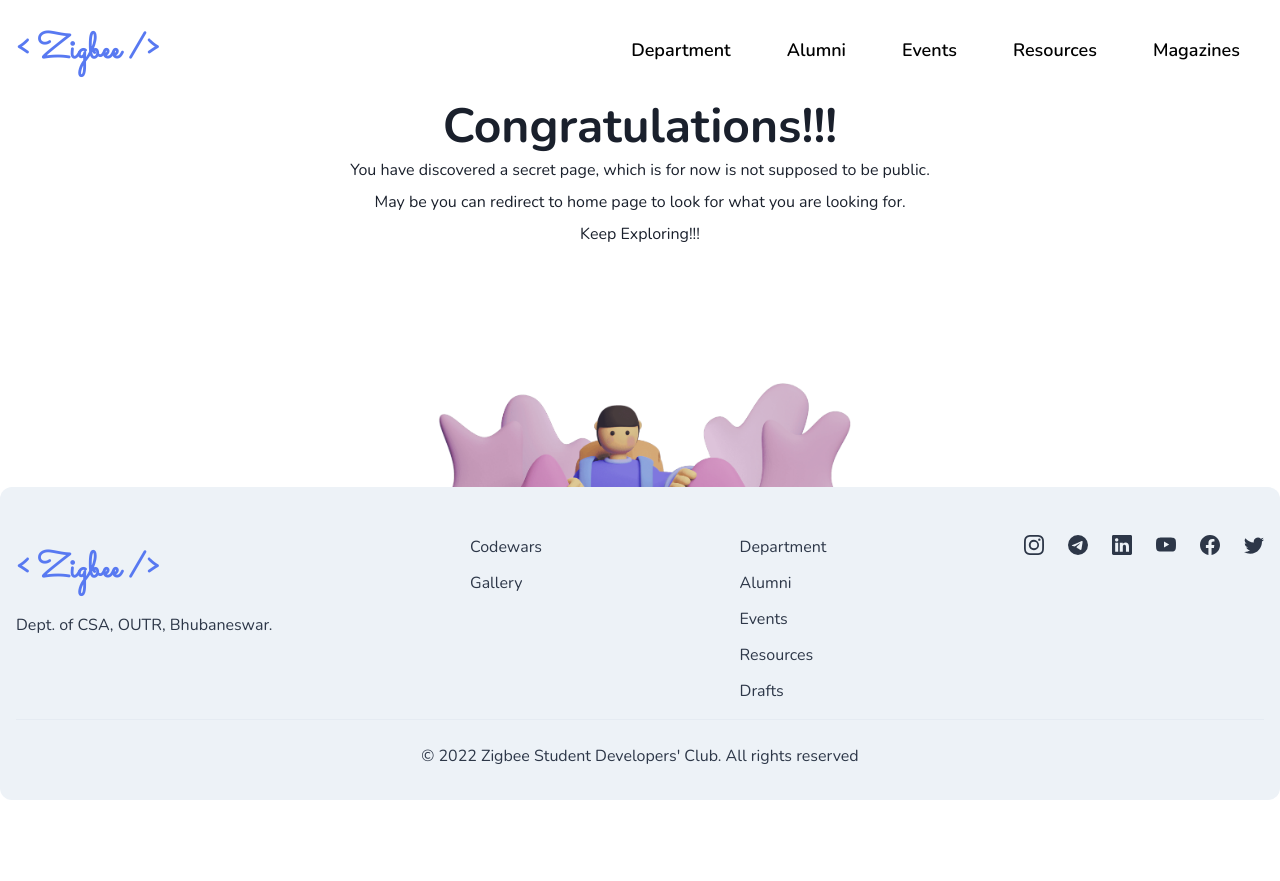
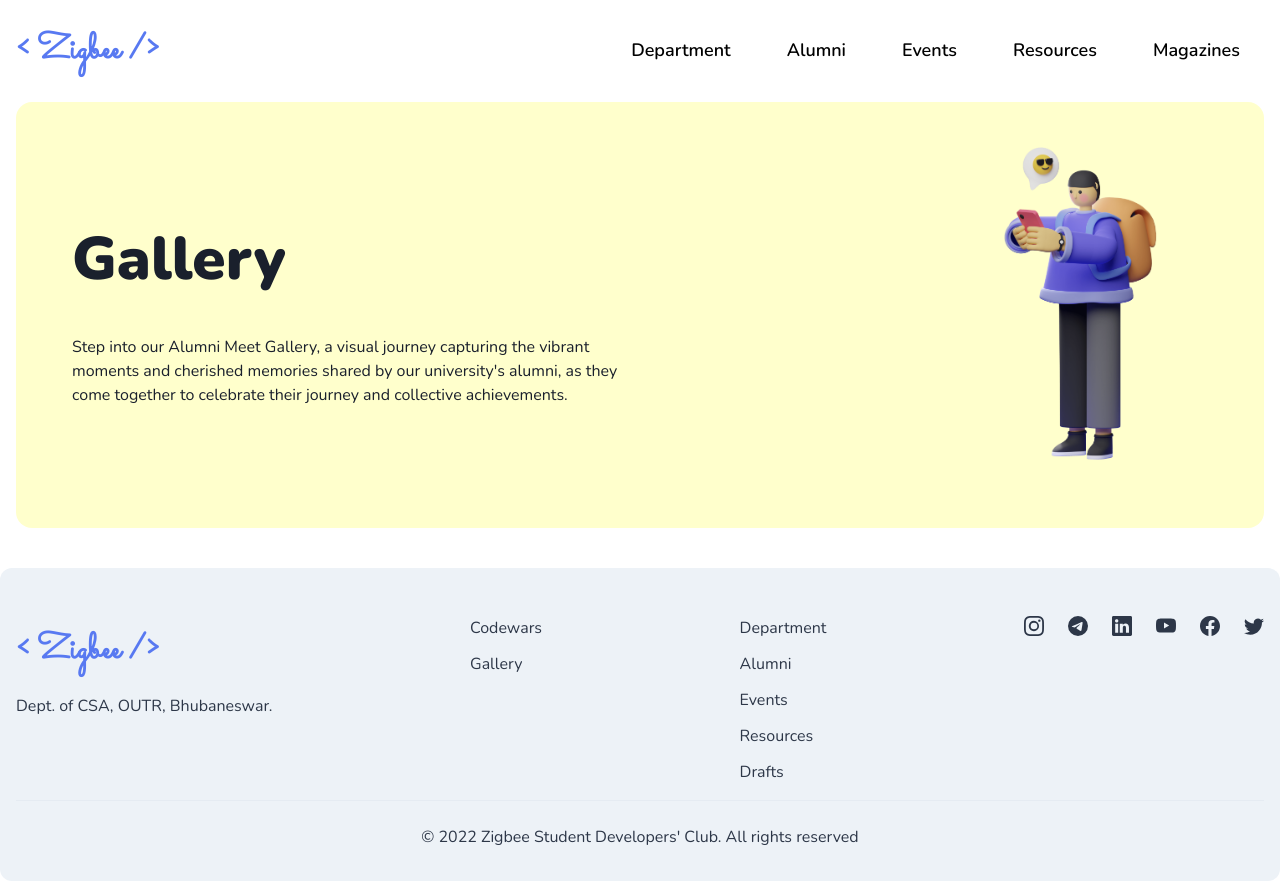
Before and after one commit to Zigbee-Student-Developers-Club/zigbee-2, a Next.js app: page /gallery in a window 1280 px wide. Before the commit this address had no page. Before the commit the page ends 800 px from the top, so only its background shows below. Built offline with nearby package versions, Linux system fonts and the light colour scheme.

Commit message:
gallery section: 🔨 50%

```diff
--- /dev/null
+++ b/pages/gallery.tsx
@@ -0,0 +1,55 @@
+import { Box, Container, Flex, Heading, Stack, Text } from '@chakra-ui/react';
+import Footer from 'components/footer/Footer';
+import Navbar from 'components/navbar/Navbar';
+import Image from 'next/image';
+import GalleryImg from 'assets/gallery.png';
+
+const Gallery = () => {
+  return (
+    <>
+      <Navbar />
+      <Container maxW={'7xl'}>
+        <Stack
+          align={'center'}
+          spacing={{ base: 8, md: 10 }}
+          direction={{ base: 'column', md: 'row' }}
+          backgroundColor={'#FFFFCC'}
+          borderRadius='2xl'
+          py='10'
+          px='14'
+          mb='10'
+        >
+          <Stack flex={1} spacing={{ base: 5, md: 10 }}>
+            <Heading
+              fontWeight='black'
+              fontSize={{ base: '3xl', sm: '4xl', lg: '6xl' }}
+              as='h2'
+            >
+              Gallery
+            </Heading>
+            <Text>
+              Step into our Alumni Meet Gallery, a visual journey capturing the
+              vibrant moments and cherished memories shared by our
+              university&apos;s alumni, as they come together to celebrate their
+              journey and collective achievements.
+            </Text>
+          </Stack>
+          <Flex flex={1} justify={'flex-end'} align={'center'}>
+            <Box maxW={'240px'}>
+              <Image
+                width='300'
+                height='200'
+                style={{ width: '100%', objectFit: 'cover' }}
+                alt='codewars hero'
+                src={GalleryImg.src}
+              />
+            </Box>
+          </Flex>
+        </Stack>
+      </Container>
+
+      <Footer />
+    </>
+  );
+};
+export default Gallery;
```
Also changed, not shown: assets/gallery.png (added).
